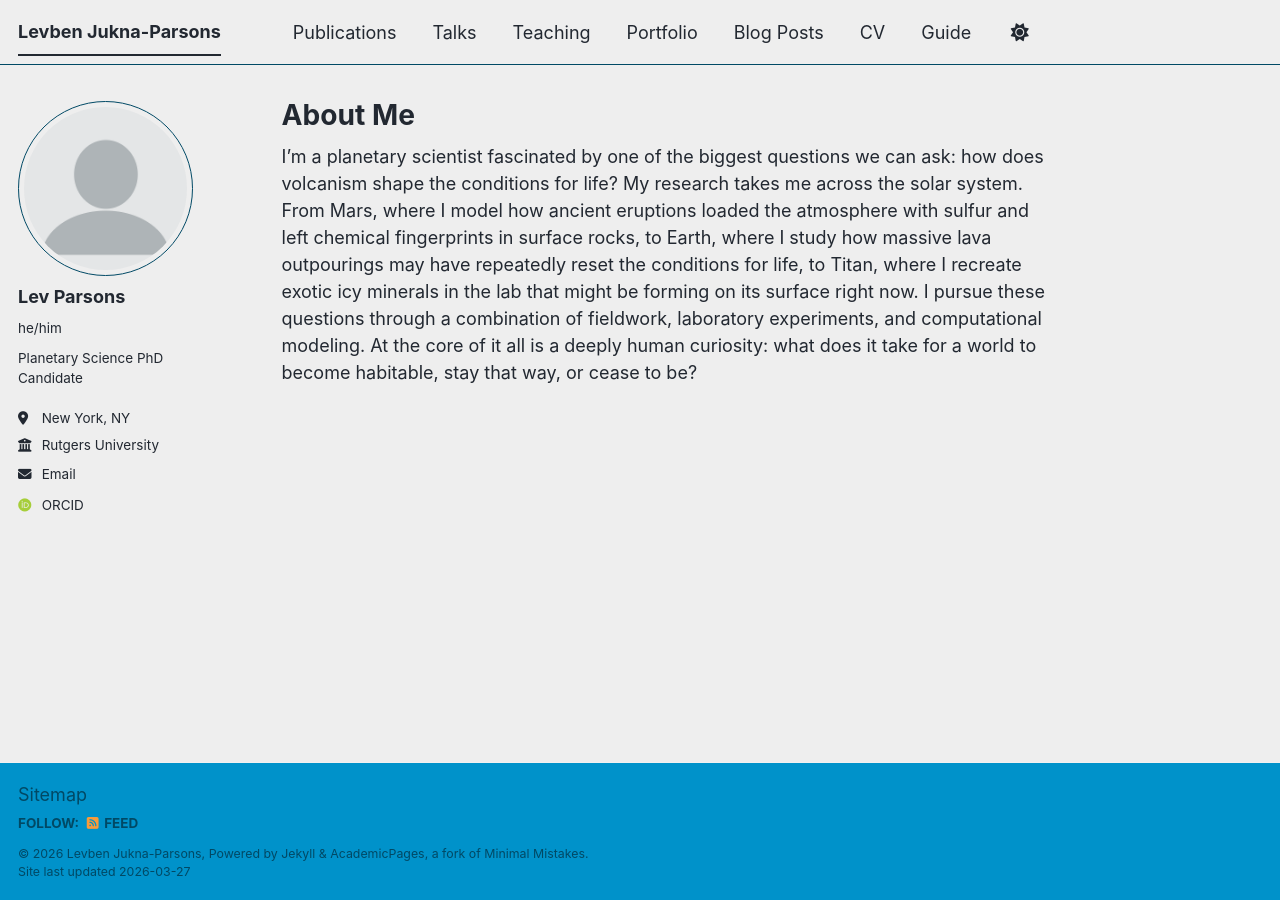
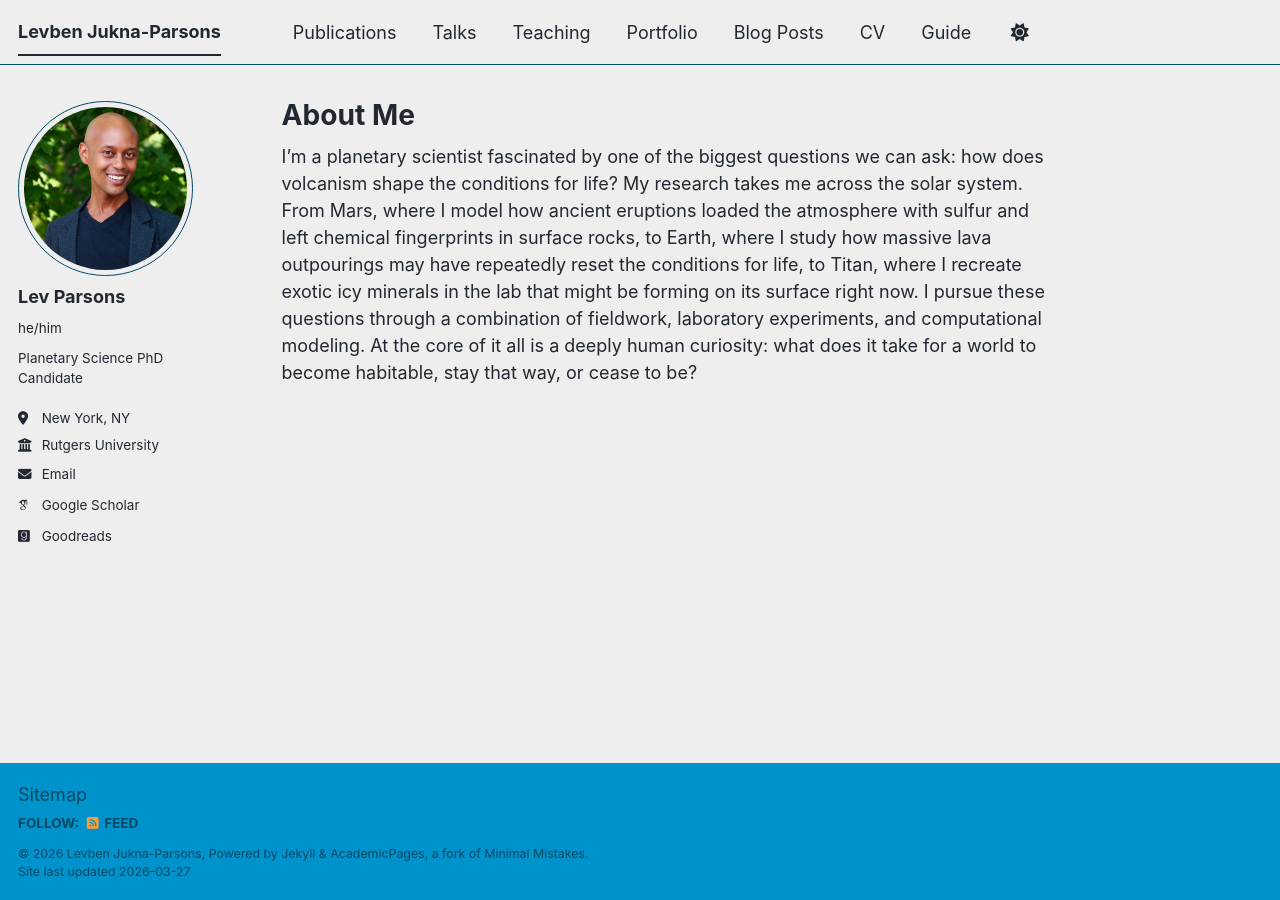
Before and after one commit to levparsons/AcademicWebsite, a Jekyll site: the page built from _pages/about.md, in a window 1280 px wide. Built offline with Jekyll 4.4.1, drawn with Linux system fonts in a browser that asks for light colours; some web fonts are replaced; a script bundle is joined from its source files by our own code; library files that are not in the unit come from our copies; some of the changed lines change nothing that is shown.

Commit message:
Update _config.yml

```diff
--- a/_config.yml
+++ b/_config.yml
@@ -23,7 +23,7 @@ repository               : "https://levparsons.github.io/AcademicWebsite"
 #               Additional customization can be done by editing /_includes/author-profile.html
 author:
   # Biographic information
-  avatar           : "profile.png"
+  avatar           : "bio_photo1.jpeg"
   name             : "Lev Parsons"
   pronouns         : "he/him"
   bio              : "Planetary Science PhD Candidate"
@@ -35,10 +35,10 @@ author:
   # Academic websites
   # academia         : # URL
   # arxiv            : # URL - Update with the correct link to your profile
-  # googlescholar    : "https://scholar.google.com/citations?user=PS_CX0AAAAAJ"
+  googlescholar    : "https://scholar.google.com/citations?user=5psmNVUAAAAJ&hl"
   # inspire-hep      : # URL
   # impactstory      : # URL
-  orcid            : "https://orcid.org/yourorcidurl"
+  # orcid            : "https://orcid.org/yourorcidurl"
   # semantic         : # URL
   # ssrn             : # URL
   # pubmed           : "https://www.ncbi.nlm.nih.gov/pubmed/?term=john+snow"
@@ -61,7 +61,7 @@ author:
   # facebook         : # Username
   # flickr           : # Username
   # foursquare       : # Username
-  goodreads        : # Username
+  goodreads        : "https://www.goodreads.com/user/show/1897081"
   # google_plus      : # Username
   # keybase          : # Username
   # instagram        : # Username
```
